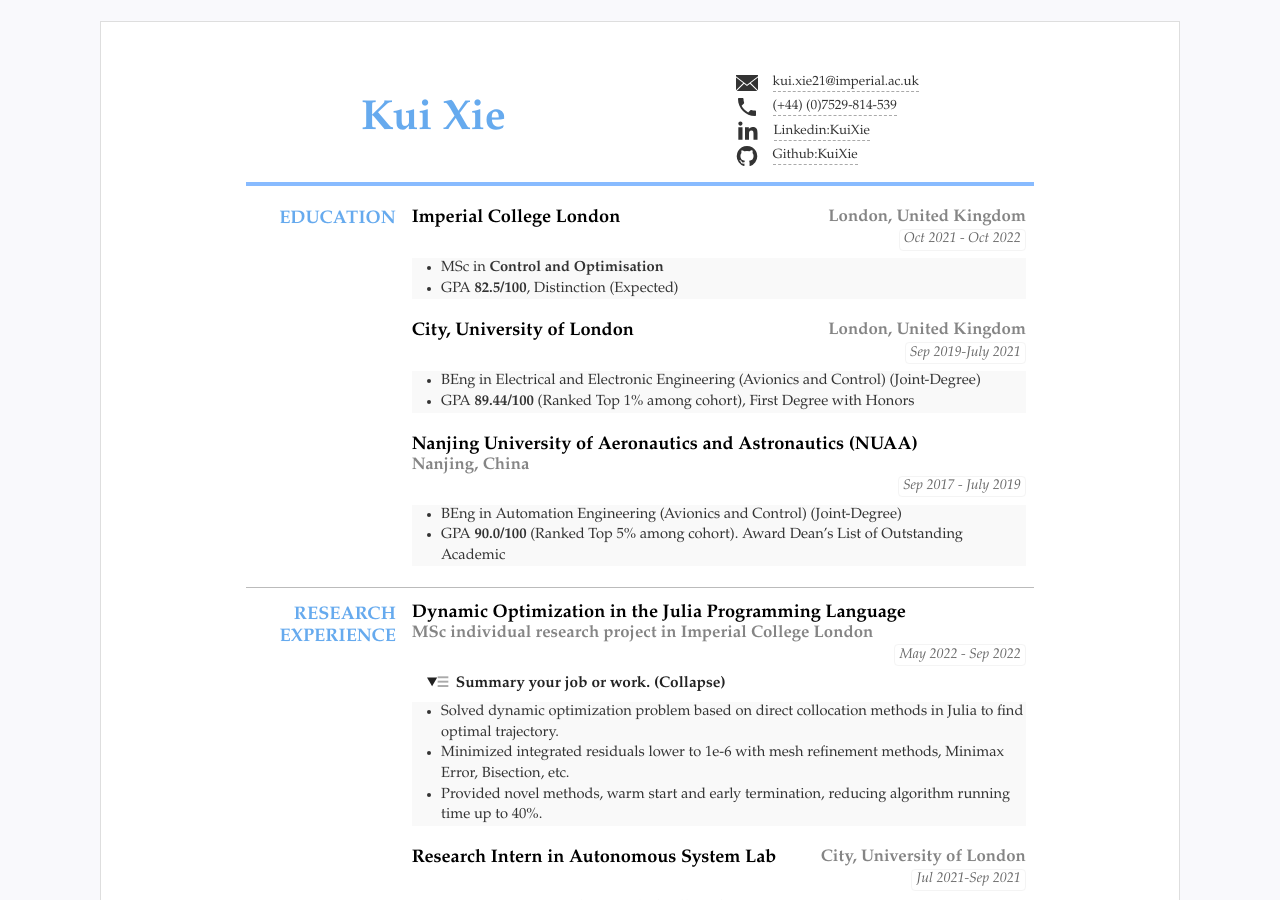
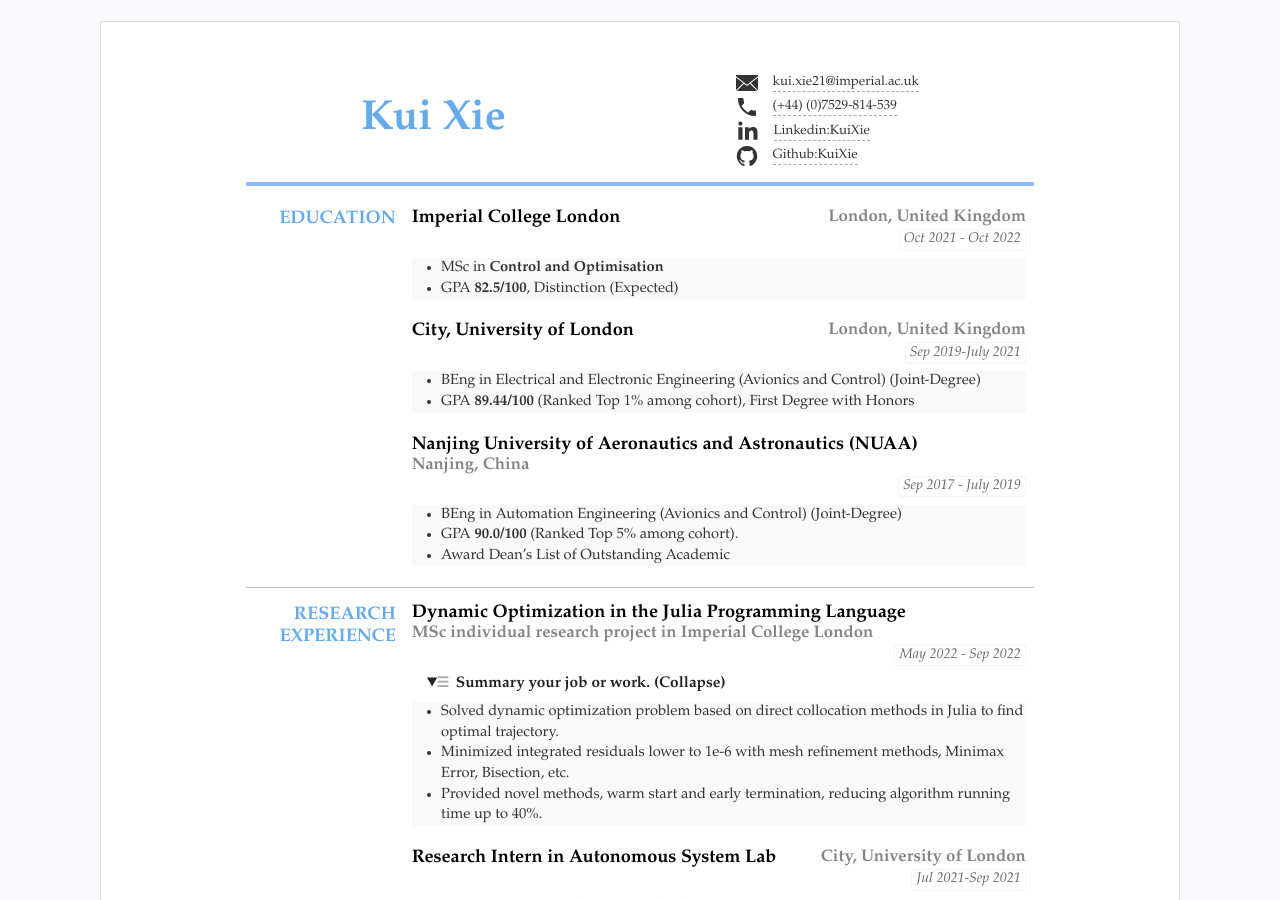
Before and after one commit to haoyuweigittest/haoyuweigittest.github.io, a Jekyll site: the page built from index.html, in a window 1280 px wide and 900 px high. Built offline with Jekyll 4.4.1, drawn with Linux system fonts in a browser that asks for light colours.

Commit message:
Update edu3.md

```diff
--- a/_data/edu3.md
+++ b/_data/edu3.md
@@ -1,2 +1,3 @@
 - BEng in Automation Engineering (Avionics and Control) (Joint-Degree)
-- GPA **90.0/100** (Ranked Top 5% among cohort).  Award Dean's List of Outstanding Academic
+- GPA **90.0/100** (Ranked Top 5% among cohort).
+- Award Dean's List of Outstanding Academic
```
